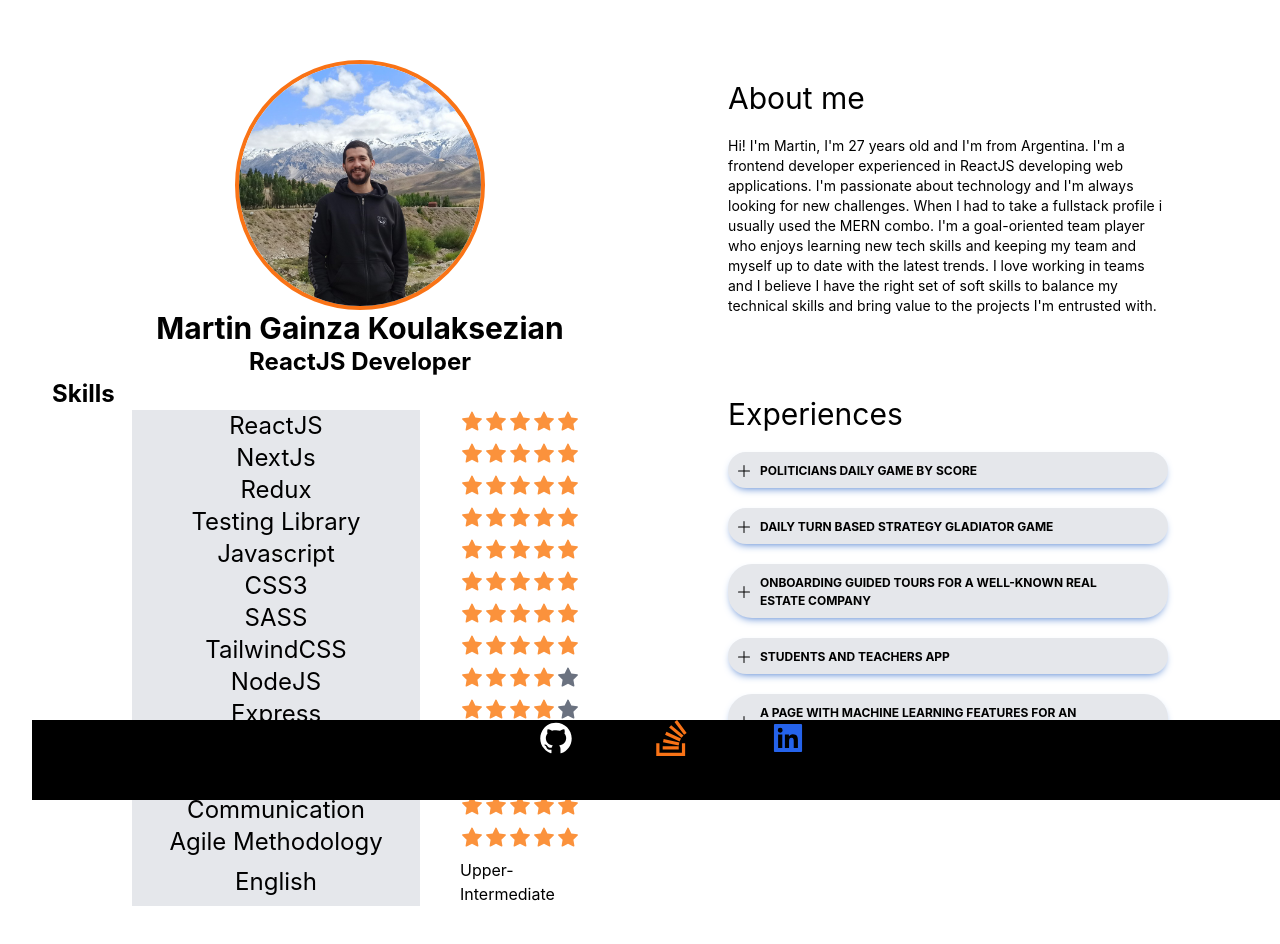
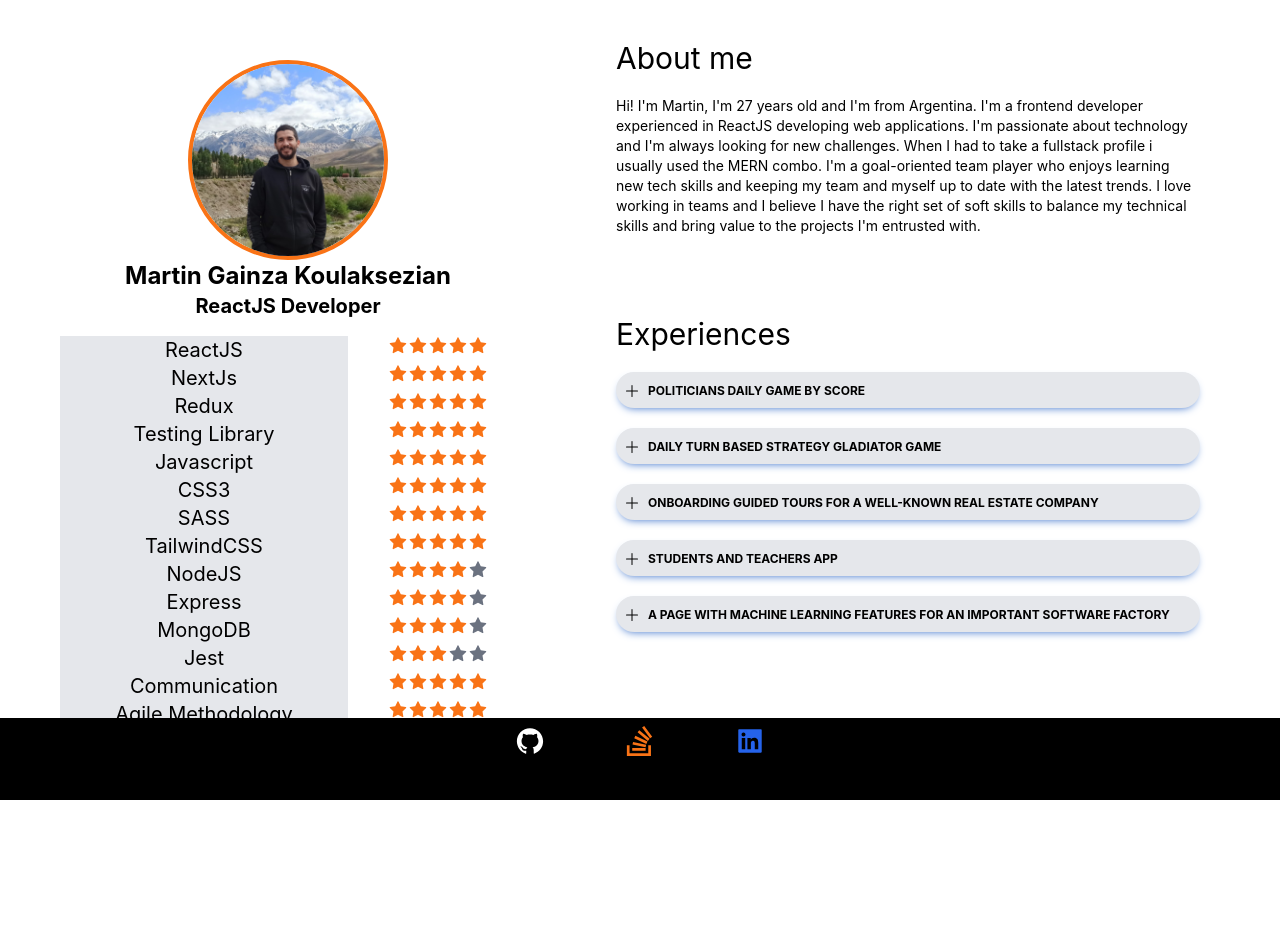
Before and after one commit to MartinGK/CurriculumVitae, a Next.js app: page / in a window 1280 px wide. Shown: the top 944 px of the page. Built offline with nearby package versions, Linux system fonts and the light colour scheme.

Commit message:
progress

```diff
--- a/pages/index.tsx
+++ b/pages/index.tsx
@@ -1,5 +1,4 @@
 import Head from "next/head";
-import styles from "../styles/Home.module.css";
 import Footer from "components/Footer";
 import Skills from "components/Skills";
 import Experiences from "components/Experiences";
@@ -7,7 +6,7 @@ import AboutMe from "components/AboutMe";
 
 export default function Home() {
   return (
-    <div className={styles.container}>
+    <div>
       <Head>
         <title>Martin GK</title>
         <meta name="description" content="Martin Gainza Koulaksezian CV" />
@@ -16,7 +15,7 @@ export default function Home() {
 
       <main className="flex p-5 pb-28">
         <Skills />
-        <section className={styles.rightSection}>
+        <section>
           <AboutMe />
           <Experiences />
         </section>
--- a/src/components/AboutMe/index.tsx
+++ b/src/components/AboutMe/index.tsx
@@ -3,7 +3,7 @@ import { getYearsOld } from "helpers";
 
 export const AboutMe = () => {
   return (
-    <div className="m-10 rounded bg-white p-5 text-black">
+    <div className="mx-10 rounded bg-card-1 p-5 text-black">
       <h1 className="text-3xl">About me</h1>
       <div className="mt-5 flex justify-center">
         <div className="w-5/8">
--- a/src/components/Experiences/index.tsx
+++ b/src/components/Experiences/index.tsx
@@ -3,7 +3,7 @@ import { experiences } from "@constants";
 
 const Experiences = () => {
   return (
-    <div className="m-10 rounded bg-white p-5 text-black">
+    <div className="m-10 rounded bg-card-1 p-5 text-black">
       <h1 className="text-3xl">Experiences</h1>
       <div className="mt-5 flex">
         <div className="w-full">
--- a/src/components/Footer/index.tsx
+++ b/src/components/Footer/index.tsx
@@ -3,8 +3,8 @@ import { BsStackOverflow } from "react-icons/bs";
 
 export const Footer = () => {
   return (
-    <footer className="fixed bottom-0 bg-black w-screen">
-      <div className="mx-15 flex justify-center text-4xl">
+    <footer className="fixed bottom-0 bg-footer-1 w-screen">
+      <div className="mx-15 pt-2 flex justify-center text-3xl">
         <AiFillGithub className="text-white " />
         <BsStackOverflow className="mx-20 text-orange-500" />
         <AiFillLinkedin className="text-blue-600" />
--- a/src/components/Skills/index.tsx
+++ b/src/components/Skills/index.tsx
@@ -4,20 +4,19 @@ import { skills } from '@constants';
 
 const Skills = () => {
   return (
-    <article className="flex flex-col items-center rounded bg-white py-10 text-2xl font-bold text-black">
+    <article className="flex flex-col items-center rounded bg-card-1 py-10 text-xl font-bold text-black">
       <Image
         alt="Imagen pendiente"
         src="/images/FotoPerfil.jpg"
-        width={250}
-        height={250}
+        width={200}
+        height={200}
         quality={100}
-        className="rounded-full border-4 border-orange-500"
+        className="rounded-full border-4 border-primary-1"
       />
-      <h2 className="text-3xl">Martin Gainza Koulaksezian</h2>
+      <h2 className="text-2xl">Martin Gainza Koulaksezian</h2>
       <h3>ReactJS Developer</h3>
       <div>
-        <h4>Skills</h4>
-        <ul className="px-20 font-normal">
+        <ul className="px-10 pt-4 font-normal">
           {skills.map((skill) => {
             return (
               <li className="flex " key={skill.skill}>
--- a/src/components/Stars/index.tsx
+++ b/src/components/Stars/index.tsx
@@ -3,7 +3,7 @@ import { AiFillStar } from 'react-icons/ai';
 export const Stars = ({ q }) => {
     const stars = [];
     for (let i = 0; i < q; i++) {
-        stars.push(<AiFillStar key={i} className="text-orange-400" />);
+        stars.push(<AiFillStar key={i} className="text-primary-1" />);
     }
     while (stars.length < 5) {
         stars.push(<AiFillStar key={stars.length} className="text-gray-500" />);
--- a/styles/Home.module.css
+++ /dev/null
@@ -1,166 +0,0 @@
-
-
-.container {
-  padding: 0 2rem;
-}
-
-.main {
-  padding: 4rem 0;
-  flex: 1;
-  display: flex;
-  flex-direction: column;
-  justify-content: center;
-  align-items: center;
-}
-
-.footer {
-  display: flex;
-  flex: 1;
-  padding: 2rem 0;
-  border-top: 1px solid #eaeaea;
-  justify-content: center;
-  align-items: center;
-}
-
-.footer a {
-  display: flex;
-  justify-content: center;
-  align-items: center;
-  flex-grow: 1;
-}
-
-.title a {
-  color: #0070f3;
-  text-decoration: none;
-}
-
-.title a:hover,
-.title a:focus,
-.title a:active {
-  text-decoration: underline;
-}
-
-.title {
-  margin: 0;
-  line-height: 1.15;
-  font-size: 4rem;
-}
-
-.title,
-.description {
-  text-align: center;
-}
-
-.description {
-  margin: 4rem 0;
-  line-height: 1.5;
-  font-size: 1.5rem;
-}
-
-.code {
-  background: #fafafa;
-  border-radius: 5px;
-  padding: 0.75rem;
-  font-size: 1.1rem;
-  font-family: Menlo, Monaco, Lucida Console, Liberation Mono, DejaVu Sans Mono,
-    Bitstream Vera Sans Mono, Courier New, monospace;
-}
-
-.grid {
-  display: flex;
-  align-items: center;
-  justify-content: center;
-  flex-wrap: wrap;
-  max-width: 800px;
-}
-
-.card {
-  margin: 1rem;
-  padding: 1.5rem;
-  text-align: left;
-  color: inherit;
-  text-decoration: none;
-  border: 1px solid #eaeaea;
-  border-radius: 10px;
-  transition: color 0.15s ease, border-color 0.15s ease;
-  max-width: 300px;
-}
-
-.card:hover,
-.card:focus,
-.card:active {
-  color: #0070f3;
-  border-color: #0070f3;
-}
-
-.card h2 {
-  margin: 0 0 1rem 0;
-  font-size: 1.5rem;
-}
-
-.card p {
-  margin: 0;
-  font-size: 1.25rem;
-  line-height: 1.5;
-}
-
-.logo {
-  height: 1em;
-  margin-left: 0.5rem;
-}
-
-@media (max-width: 600px) {
-  .grid {
-    width: 100%;
-    flex-direction: column;
-  }
-}
-
-@media (prefers-color-scheme: dark) {
-
-  .card,
-  .footer {
-    border-color: #222;
-  }
-
-  .code {
-    background: #111;
-  }
-
-  .logo img {
-    filter: invert(1);
-  }
-}
-
-.skill {
-  display: flex;
-}
-
-.skillsList {
-  display: flex;
-  flex-direction: column;
-}
-
-.skillName{
-  margin-right: auto;
-}
-
-.skillsArticle {
-  background-color: white;
-  border-radius: 5px;
-  padding: 0.75rem;
-  font-size: 1.1rem;
-  font-family: Menlo, Monaco, Lucida Console, Liberation Mono, DejaVu Sans Mono,
-    Bitstream Vera Sans Mono, Courier New, monospace;
-  color: black;
-  font-size: 2rem;
-}
-
-.main{
-  display: grid;
-  grid-template-columns: 1fr 1fr;
-}
-
-.fotoPerfil{
-  border-radius: 50%;
-}
--- a/styles/globals.css
+++ b/styles/globals.css
@@ -21,7 +21,7 @@ body {
     Ubuntu, Cantarell, Fira Sans, Droid Sans, Helvetica Neue, sans-serif;
 }
 
-html{
+html {
   height: 100vh;
 }
 
--- a/tailwind.config.js
+++ b/tailwind.config.js
@@ -10,4 +10,26 @@ module.exports = {
     extend: {},
   },
   plugins: [],
-}
+  theme: {
+    extend: {
+      colors: {
+        primary: {
+          1: "#F97316",
+        }, // Add a new primary color
+        secondary: {
+          1: "#1F2937",
+        }, // Add a new secondary color
+        background: {
+          1: "#343541",
+          2: "#343541",
+        },
+        card: {
+          1: "#FFFFFF",
+        },
+        footer: {
+          1: "#000000",
+        },
+      },
+    },
+  },
+};
```
